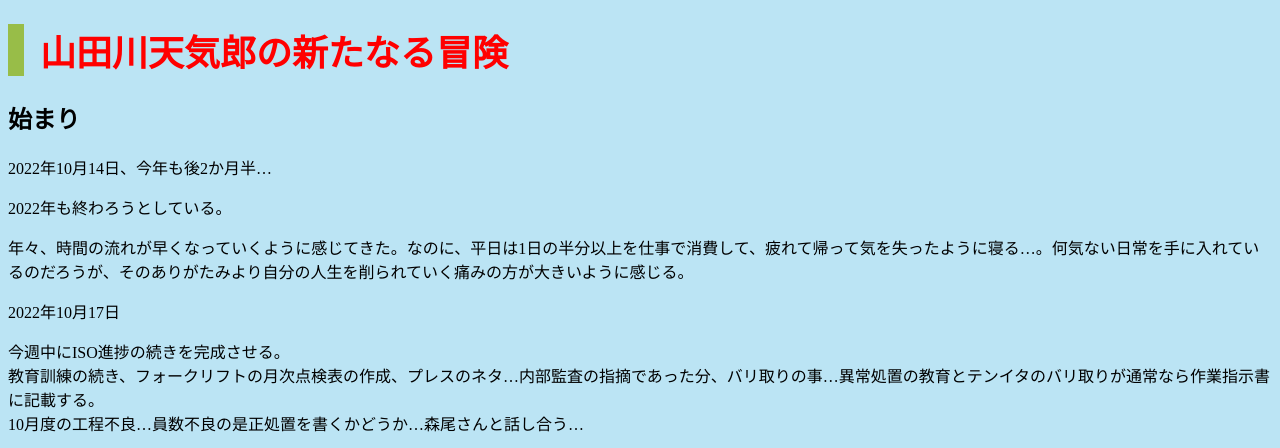
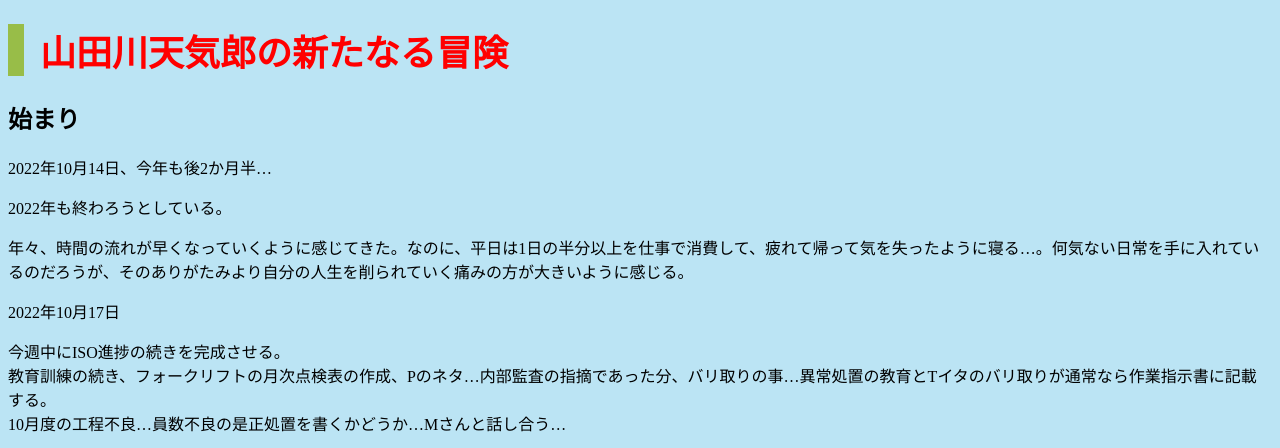
Before and after one commit to naokitayama/naokita.github.io, a plain HTML site: page index.html in a window 1280 px wide. Shown: the top 448 px of the page. Drawn offline with Linux system fonts and the light colour scheme; grey boxes are pictures that could not be loaded.

Commit message:
Add files via upload

```diff
--- a/index.html
+++ b/index.html
@@ -14,7 +14,7 @@
   <p>2022年も終わろうとしている。</p>
   <p>年々、時間の流れが早くなっていくように感じてきた。なのに、平日は1日の半分以上を仕事で消費して、疲れて帰って気を失ったように寝る…。何気ない日常を手に入れているのだろうが、そのありがたみより自分の人生を削られていく痛みの方が大きいように感じる。</p>
   <p>2022年10月17日</p>
-  <p>今週中にISO進捗の続きを完成させる。<br>教育訓練の続き、フォークリフトの月次点検表の作成、プレスのネタ…内部監査の指摘であった分、バリ取りの事…異常処置の教育とテンイタのバリ取りが通常なら作業指示書に記載する。<br>10月度の工程不良…員数不良の是正処置を書くかどうか…森尾さんと話し合う…</p>
+  <p>今週中にISO進捗の続きを完成させる。<br>教育訓練の続き、フォークリフトの月次点検表の作成、Pのネタ…内部監査の指摘であった分、バリ取りの事…異常処置の教育とTイタのバリ取りが通常なら作業指示書に記載する。<br>10月度の工程不良…員数不良の是正処置を書くかどうか…Mさんと話し合う…</p>
 
   <img
     src="IMG_0867.JPG"
```
